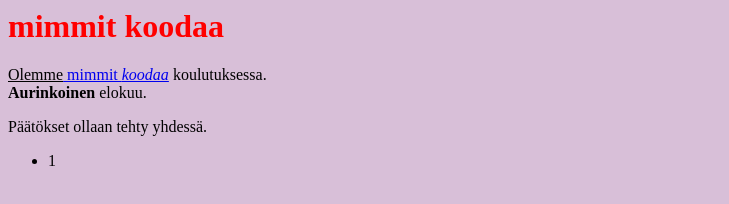
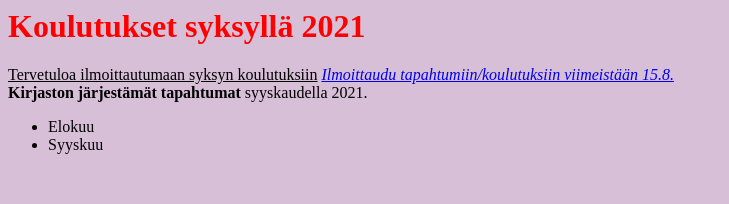
Before and after one commit to Prescoatia/harjoitus, a plain HTML site: page index.html in a window 1280 px wide. Shown: the whole page, without its empty margins (0-729 px from the left). Drawn offline with Linux system fonts and the light colour scheme.

Commit message:
Update index.html

```diff
--- a/index.html
+++ b/index.html
@@ -2,17 +2,18 @@
 <head>
 <link rel="stylesheet" href="tyyli.css">
 <meta charset="utf-8">
-<title>Mimmien koulutus</title>
+<title>Syksyn koulutuskalenteri</title>
 </head>
  <body>
    <h1>
-     mimmit koodaa
+     Koulutukset syksyllä 2021
    </h1>
-   <u>Olemme</u><a href="https://mimmitkoodaa.ohjelmistoebusiness.fi"> mimmit <i>koodaa</i></a> koulutuksessa.<br>
-   <b>Aurinkoinen</b> elokuu. <p>
-   Päätökset ollaan tehty yhdessä. <br>
-   <ul>
-    <li>1</li>
+   <u>Tervetuloa ilmoittautumaan syksyn koulutuksiin</u> <a href="https://www.helmet.fi/fi-FI"> <i>Ilmoittaudu tapahtumiin/koulutuksiin viimeistään 15.8.</i>
+  </a> <br>
+   <b>Kirjaston järjestämät tapahtumat </b> syyskaudella 2021. <p>
+    <ul>
+    <li>Elokuu</li>
+     <li>Syyskuu</li>
    </ul>
 
   </body>
```
